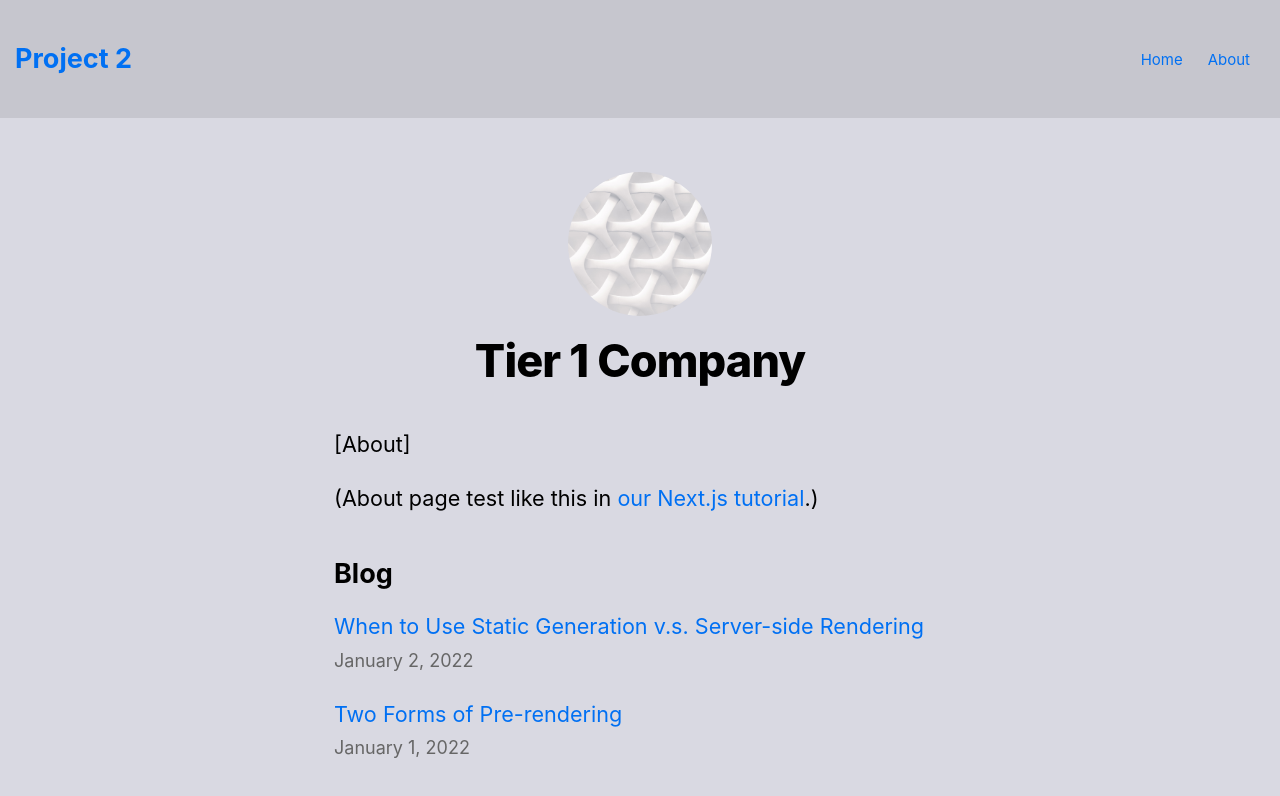
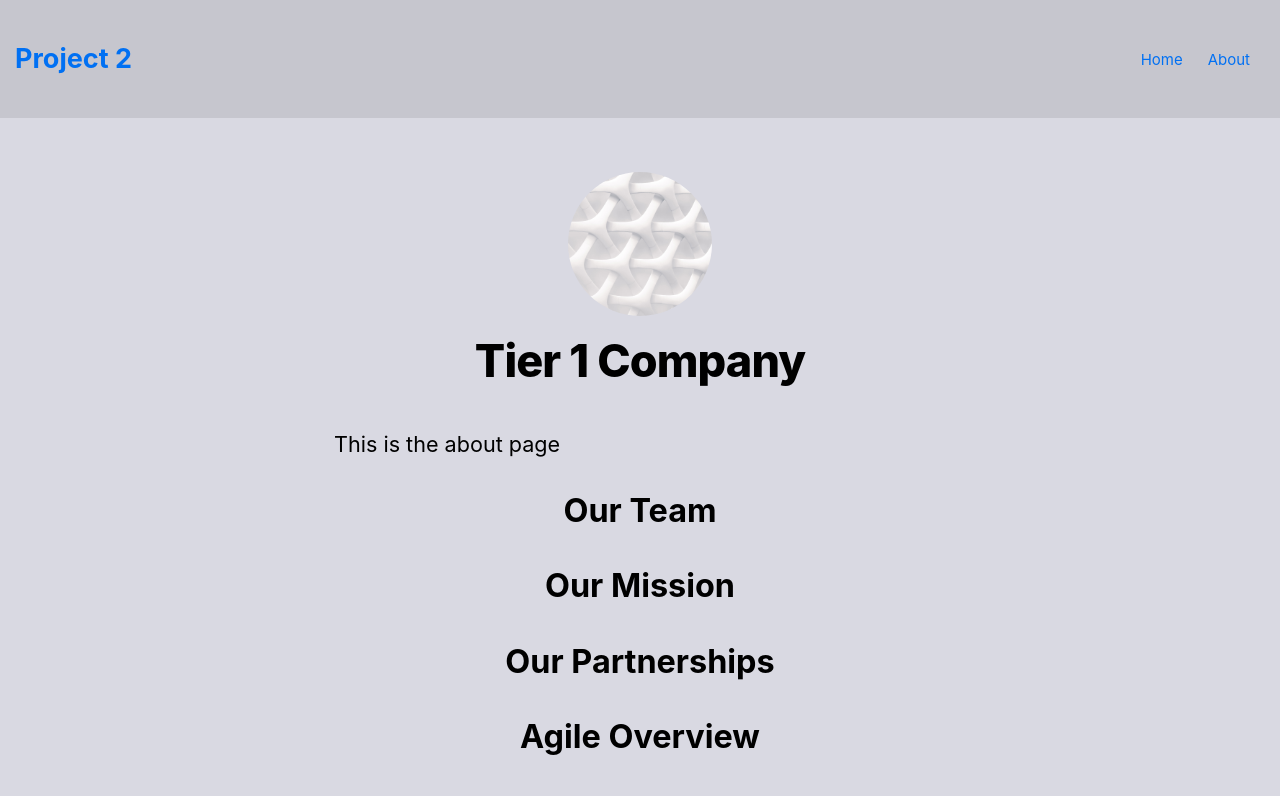
Before and after one commit to NJIT-WIS/project-2-tier-1-company, a Next.js app: page /about in a window 1280 px wide. Shown: the top 796 px of the page. Built offline with nearby package versions, Linux system fonts and the light colour scheme.

Commit message:
Added about page section placeholders

```diff
--- a/pages/about.js
+++ b/pages/about.js
@@ -12,26 +12,14 @@ export default function Home({ allPostsData }) {
         <title>MyWebClass.org | About</title>
       </Head>
       <section className={utilStyles.headingMd}>
-        <p>[About]</p>
-        <p>
-          (About page test like this in{' '}
-          <a href="https://nextjs.org/learn">our Next.js tutorial</a>.)
-        </p>
+        <p>This is the about page</p>
+        <h1><center>Our Team</center></h1>
+        <h1><center>Our Mission</center></h1>
+        <h1><center>Our Partnerships</center></h1>
+        <h1><center>Agile Overview</center></h1>
       </section>
-      <section className={`${utilStyles.headingMd} ${utilStyles.padding1px}`}>
-        <h2 className={utilStyles.headingLg}>Blog</h2>
-        <ul className={utilStyles.list}>
-          {allPostsData.map(({ id, date, title }) => (
-            <li className={utilStyles.listItem} key={id}>
-              <Link href={`/posts/${id}`} legacyBehavior>{title}</Link>
-              <br />
-              <small className={utilStyles.lightText}>
-                <Date dateString={date} />
-              </small>
-            </li>
-          ))}
-        </ul>
-      </section>
+
+
     </Layout>
   );
 }
```
